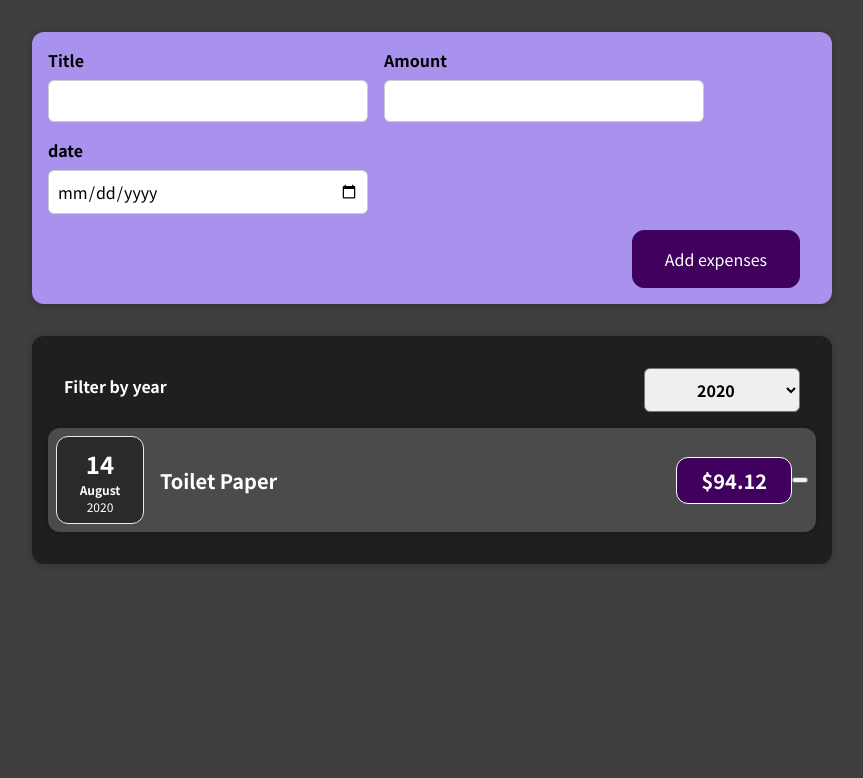
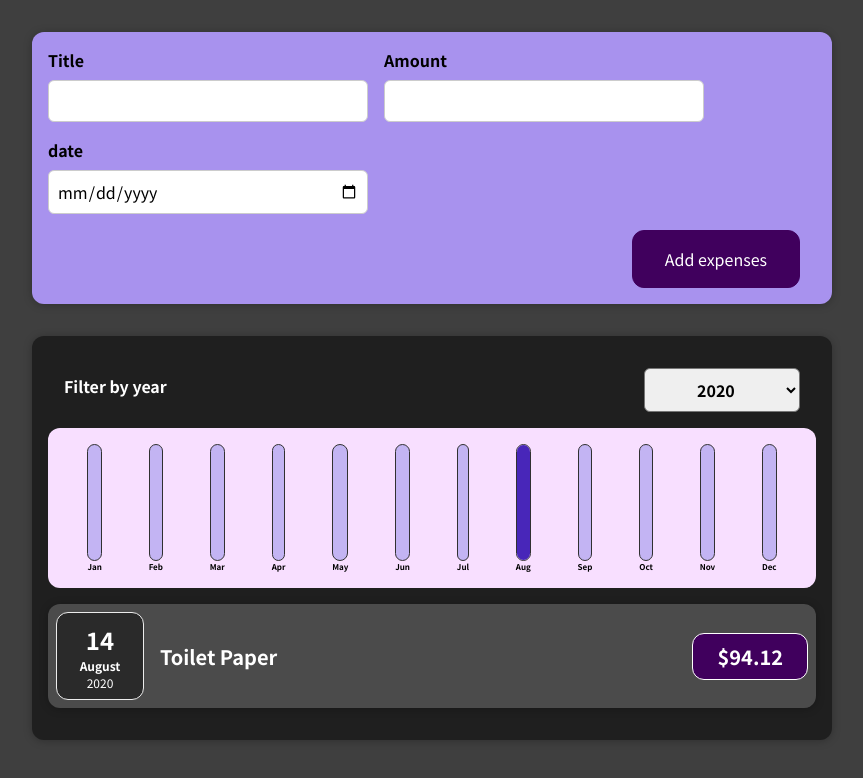
Before and after one commit to Anjana-Dunukara/react-self-guide, a React (Create React App) app: page / in a window 1280 px wide. Shown: the top 778 px of the page, without its empty margins (208-1071 px from the left). Built offline with nearby package versions, Linux system fonts and the light colour scheme.

Commit message:
create expensesChart component

```diff
--- a/src/components/Chart/Chart.js
+++ b/src/components/Chart/Chart.js
@@ -2,13 +2,15 @@
 import "./Chart.css";
 
 const Chart = (props) => {
+  const datapointValues = props.datapoints.map((datapoint) => datapoint.value);
+  const totalMax = Math.max(...datapointValues);
   return (
     <div className="chart">
       {props.datapoints.map((datapoint) => (
         <ChartBar
           key={datapoint.label}
           value={datapoint.value}
-          maxValue={null}
+          maxValue={totalMax}
           label={datapoint.label}
         />
       ))}
--- a/src/components/Chart/ChartBar.js
+++ b/src/components/Chart/ChartBar.js
@@ -3,8 +3,8 @@
 const ChartBar = (props) => {
   let barFillHeight = "0%";
 
-  if (props.max > 0) {
-    barFillHeight = Math.round((props.value / props.max) * 100) + "%";
+  if (props.maxValue > 0) {
+    barFillHeight = Math.round((props.value / props.maxValue) * 100) + "%";
   }
 
   return (
@@ -14,8 +14,8 @@
           className="chart-bar__fill"
           style={{ height: barFillHeight }}
         ></div>
-        <div className="chart-bar__label">{props.label}</div>
       </div>
+      <div className="chart-bar__label">{props.label}</div>
     </div>
   );
 };
--- /dev/null
+++ b/src/components/Expenses/ExpenseChart.js
@@ -0,0 +1,26 @@
+import Chart from "../Chart/Chart";
+
+const ExpenseChart = (props) => {
+  const chartDataPoints = [
+    { label: "Jan", value: 0 },
+    { label: "Feb", value: 0 },
+    { label: "Mar", value: 0 },
+    { label: "Apr", value: 0 },
+    { label: "May", value: 0 },
+    { label: "Jun", value: 0 },
+    { label: "Jul", value: 0 },
+    { label: "Aug", value: 0 },
+    { label: "Sep", value: 0 },
+    { label: "Oct", value: 0 },
+    { label: "Nov", value: 0 },
+    { label: "Dec", value: 0 },
+  ];
+
+  for (const expense of props.expenses) {
+    const expenseMonth = expense.date.getMonth();
+    chartDataPoints[expenseMonth].value += expense.amount;
+  }
+  return <Chart datapoints={chartDataPoints} />;
+};
+
+export default ExpenseChart;
--- a/src/components/Expenses/ExpenseItem.js
+++ b/src/components/Expenses/ExpenseItem.js
@@ -4,11 +4,7 @@
 import { useState } from "react";
 
 function ExpenseItem(props) {
-  const [title, setTitle] = useState(props.title);
-
-  const clickHandler = () => {
-    setTitle("Updated!!");
-  };
+  const [title] = useState(props.title);
 
   return (
     <li>
@@ -18,7 +14,6 @@
           <h2>{title}</h2>
           <div className="expense-item__price">${props.amount}</div>
         </div>
-        <button onClick={clickHandler}></button>
       </Card>
     </li>
   );
--- a/src/components/Expenses/Expenses.js
+++ b/src/components/Expenses/Expenses.js
@@ -3,6 +3,7 @@
 import Card from "../UI/Card";
 import ExpensesFilter from "./ExpenseFilter";
 import "./Expenses.css";
+import ExpenseChart from "../Expenses/ExpenseChart";
 
 const Expenses = (props) => {
   const [filteredYear, setFilteredYear] = useState("2020");
@@ -21,6 +22,7 @@
           selected={filteredYear}
           onChangeFilter={filterChangeHandler}
         />
+        <ExpenseChart expenses={filteredExpenses} />
         <ExpensesList items={filteredExpenses} />
       </Card>
     </div>
```
